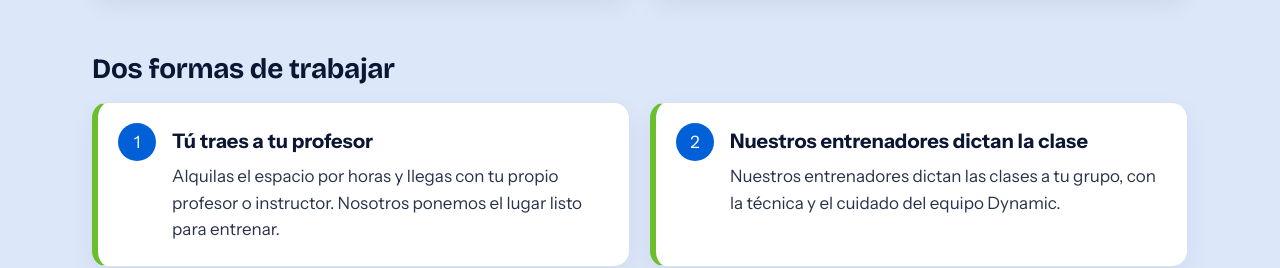
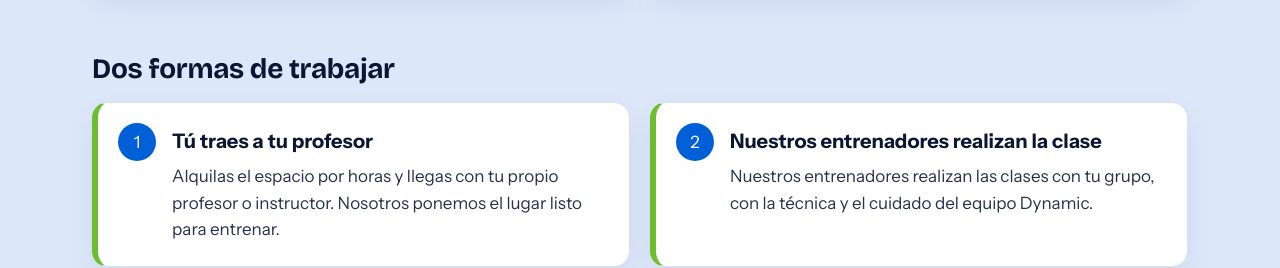
Before and after one commit to hnoslozano1624-oss/Dynamic-Gym, a plain HTML site: page pruebas/dynamic-gym.html in a window 1280 px wide. Shown: the part 4510-4778 px from the top of the page. Drawn offline with nearby package versions, Linux system fonts and the light colour scheme.

Commit message:
Pruebas: "realizan la clase" en lugar de "dictan" en Dynamic GYM
Co-Authored-By: Claude Fable 5.2 <noreply@anthropic.com>
Claude-Session: https://claude.ai/code/session_01TcARdtBkT42PP3jxgWXUyL

```diff
--- a/pruebas/dynamic-gym.html
+++ b/pruebas/dynamic-gym.html
@@ -43,7 +43,7 @@
 <h3>Dos formas de trabajar</h3>
 <div class="alq-m2">
 <div class="alq-m"><span class="n">1</span><h4>Tú traes a tu profesor</h4><p>Alquilas el espacio por horas y llegas con tu propio profesor o instructor. Nosotros ponemos el lugar listo para entrenar.</p></div>
-<div class="alq-m"><span class="n">2</span><h4>Nuestros entrenadores dictan la clase</h4><p>Nuestros entrenadores dictan las clases a tu grupo, con la técnica y el cuidado del equipo Dynamic.</p></div>
+<div class="alq-m"><span class="n">2</span><h4>Nuestros entrenadores realizan la clase</h4><p>Nuestros entrenadores realizan las clases con tu grupo, con la técnica y el cuidado del equipo Dynamic.</p></div>
 </div>
 </div>
 <div class="alq-cta"><p>Cuéntanos qué actividad quieres realizar, cuántas personas asistirán y en qué horario, y te responderemos con la disponibilidad y las condiciones.</p><a class="btn primary" href="contacto.html?interes=alquiler">Solicitar información de alquiler</a></div>
```
